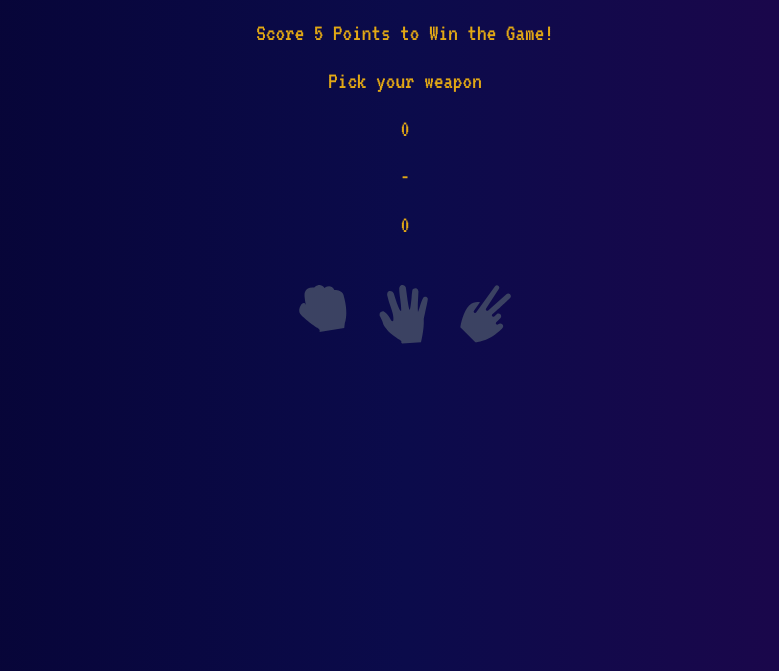
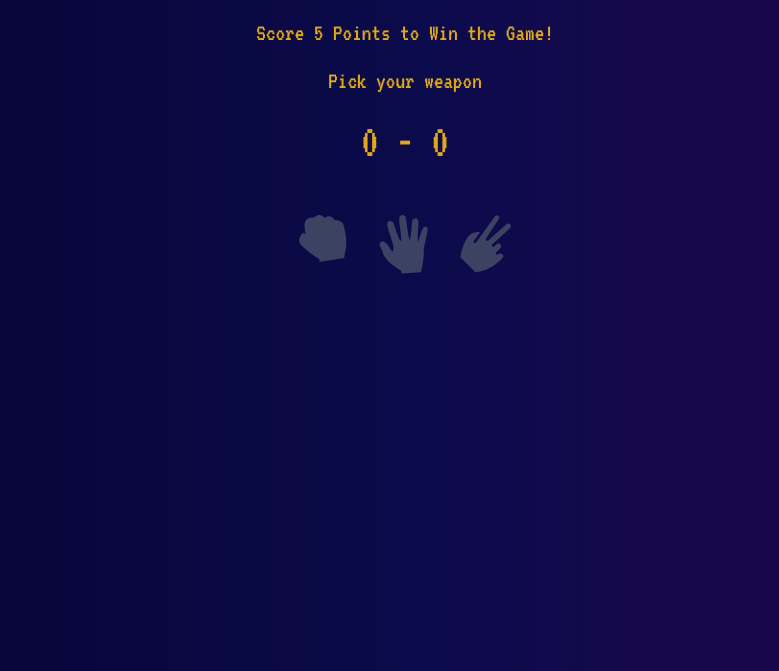
Before and after one commit to goksunberen/rock-paper-scissors, a plain HTML site: page index.html in a window 1280 px wide. Shown: the part 129-800 px from the top of the page, without its empty margins (235-1014 px from the left). Drawn offline with Linux system fonts and the light colour scheme.

Commit message:
Add scoreboard style

```diff
--- a/style.css
+++ b/style.css
@@ -27,3 +27,15 @@ p{
     height: 9.5rem;
     margin-top: 3rem;
 }
+
+.scoreboard{
+    display: flex;
+    justify-content: center;
+    align-items: center;
+    gap: 1rem;
+    height: 50px;
+}
+
+.scoreboard p{
+    font-size: 3rem;
+}
```
